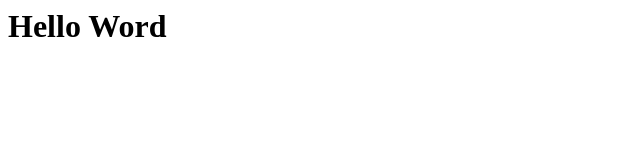
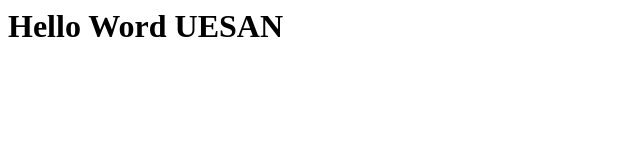
Before and after one commit to wcutimanco/Ejercicio1Html, a plain HTML site: page index.html in a window 1280 px wide. Shown: the whole page, without its empty margins (0-640 px from the left). Drawn offline with Linux system fonts and the light colour scheme.

Commit message:
Mensaje de prueba

```diff
--- a/index.html
+++ b/index.html
@@ -2,7 +2,7 @@
     <head>
     </head>
     <body>
-        <h1>Hello Word</h1>
+        <h1>Hello Word UESAN</h1>
     </body>
     <footer>
 
```
